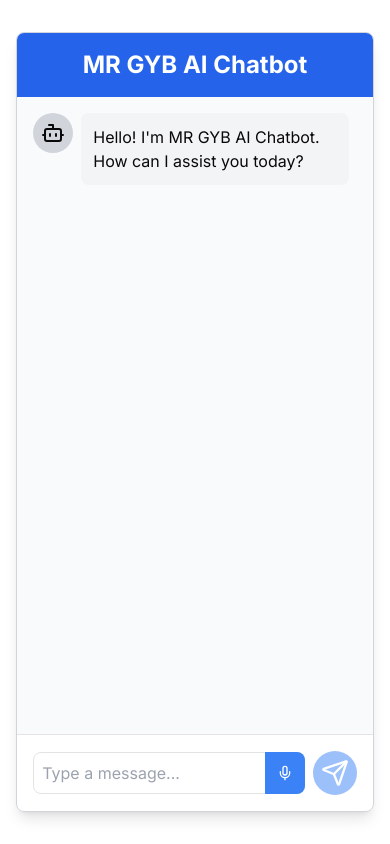
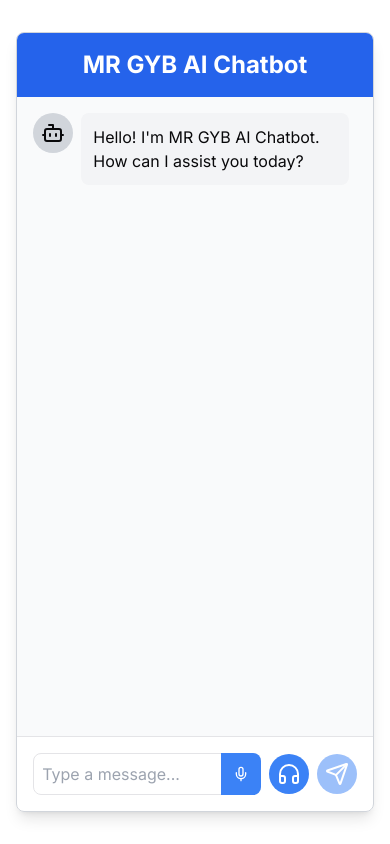
Before and after one commit to ootejreddy/ai-chatbot-app, a Next.js app: page / in a window 390 px wide. Built offline with nearby package versions, Linux system fonts and the light colour scheme.

Commit message:
added headphone Icon

```diff
--- a/src/components/MessageInput.tsx
+++ b/src/components/MessageInput.tsx
@@ -1,5 +1,5 @@
 import React, { useState, useRef } from "react";
-import { Mic, Square, Send } from "lucide-react";
+import { Mic, Square, Send, Headphones } from "lucide-react";
 
 interface MessageInputProps {
   onSendMessage: (message: string) => void;
@@ -104,12 +104,18 @@ const MessageInput: React.FC<MessageInputProps> = ({
         </button>
       </div>
       <button
+        className="p-2 ml-2 rounded-full bg-blue-500 text-white hover:bg-blue-600"
+        aria-label="Listen to message"
+      >
+        <Headphones className="w-6 h-6" />
+      </button>
+      <button
         onClick={handleSend}
         disabled={isLoading || !message.trim()}
-        className="p-2 ml-2 rounded-full bg-blue-500 text-white disabled:opacity-50"
+        className="p-2 ml-2 rounded-full bg-blue-500 text-white disabled:opacity-50 hover:bg-blue-600"
         aria-label="Send message"
       >
-        <Send className="w-7 h-7" />
+        <Send className="w-6 h-6" />
       </button>
     </div>
   );
```
